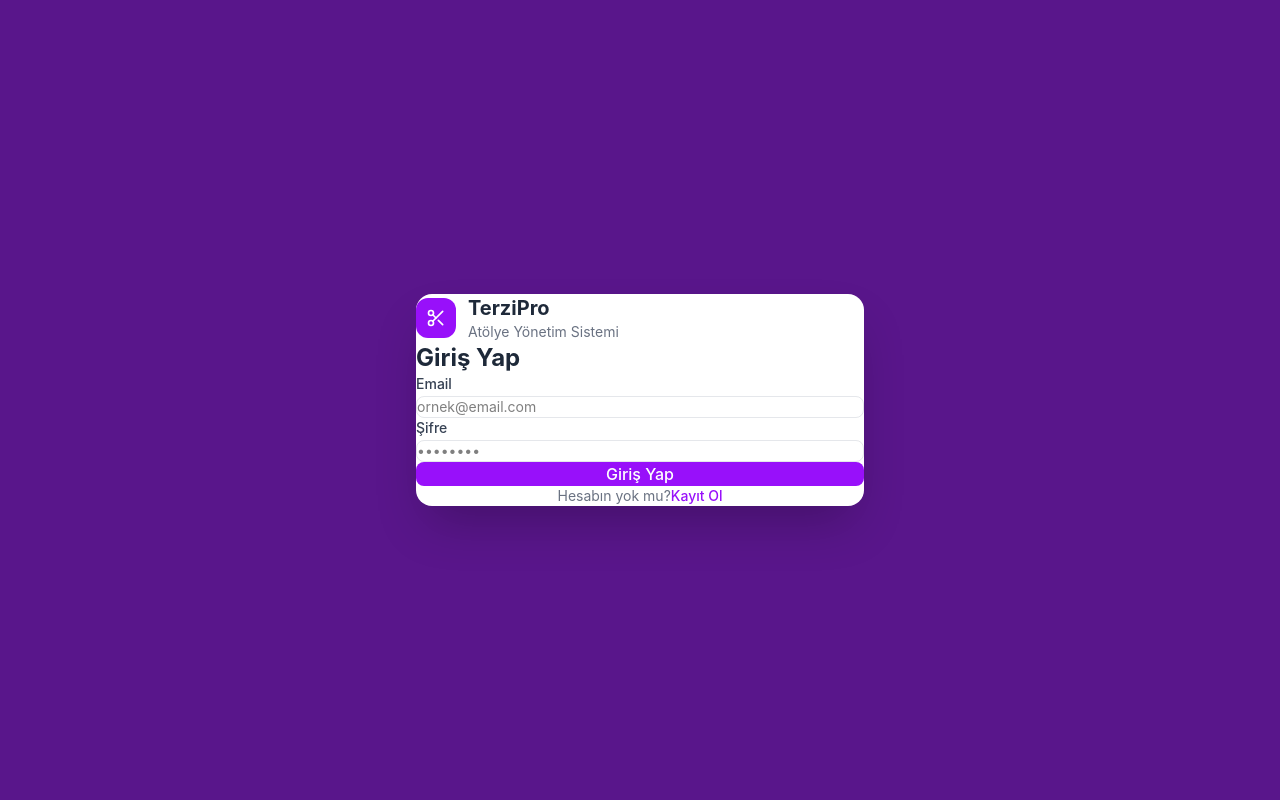
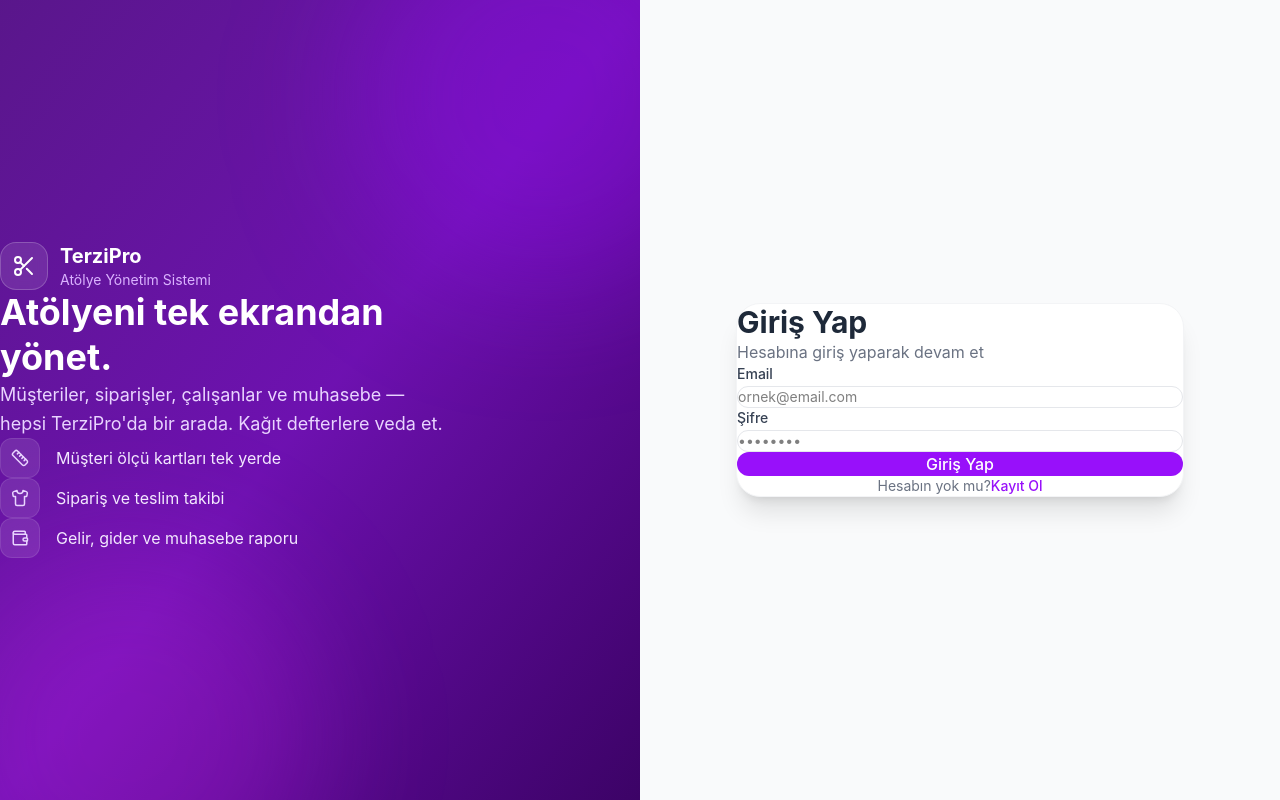
Before and after one commit to sila514/terzi_app, a React (Vite) app: page /login in a window 1280 px wide. Built offline with nearby package versions, Linux system fonts and the light colour scheme.

Commit message:
Login sayfasi yeniden tasarlandi - kucuk kutu yerine tam ekran split layout

```diff
--- a/src/pages/Login/Login.tsx
+++ b/src/pages/Login/Login.tsx
@@ -1,7 +1,7 @@
 import { useState } from 'react'
 import { useNavigate } from 'react-router-dom'
 import axios from 'axios'
-import { Scissors } from 'lucide-react'
+import { Scissors, Ruler, Shirt, Wallet } from 'lucide-react'
 
 export default function Login() {
   const navigate = useNavigate()
@@ -35,79 +35,130 @@ export default function Login() {
     }
   }
 
+  const features = [
+    { icon: Ruler, text: 'Müşteri ölçü kartları tek yerde' },
+    { icon: Shirt, text: 'Sipariş ve teslim takibi' },
+    { icon: Wallet, text: 'Gelir, gider ve muhasebe raporu' },
+  ]
+
   return (
-    <div className="min-h-screen bg-purple-900 flex items-center justify-center">
-      <div className="bg-white rounded-2xl p-8 w-full max-w-md shadow-2xl">
-        <div className="flex items-center gap-3 mb-8">
+    <div className="min-h-screen flex flex-col lg:flex-row">
+      {/* Sol Panel - Marka Tanıtımı */}
+      <div className="relative lg:w-1/2 bg-gradient-to-br from-purple-900 via-purple-800 to-purple-950 text-white flex flex-col justify-center px-8 sm:px-14 lg:px-20 py-16 lg:py-0 overflow-hidden">
+        <div className="absolute -top-24 -right-24 w-96 h-96 bg-purple-600/30 rounded-full blur-3xl" />
+        <div className="absolute -bottom-32 -left-16 w-96 h-96 bg-fuchsia-500/20 rounded-full blur-3xl" />
+
+        <div className="relative max-w-md mx-auto lg:mx-0">
+          <div className="flex items-center gap-3 mb-10">
+            <div className="w-12 h-12 bg-white/10 backdrop-blur rounded-2xl flex items-center justify-center border border-white/20">
+              <Scissors size={24} className="text-white" />
+            </div>
+            <div>
+              <p className="font-bold text-xl">TerziPro</p>
+              <p className="text-sm text-purple-300">Atölye Yönetim Sistemi</p>
+            </div>
+          </div>
+
+          <h1 className="text-3xl sm:text-4xl font-bold leading-tight mb-5">
+            Atölyeni tek ekrandan yönet.
+          </h1>
+          <p className="text-purple-200 text-base sm:text-lg mb-12 leading-relaxed">
+            Müşteriler, siparişler, çalışanlar ve muhasebe — hepsi TerziPro'da bir arada.
+            Kağıt defterlere veda et.
+          </p>
+
+          <div className="space-y-5">
+            {features.map(({ icon: Icon, text }) => (
+              <div key={text} className="flex items-center gap-4">
+                <div className="w-10 h-10 shrink-0 bg-white/10 rounded-xl flex items-center justify-center border border-white/10">
+                  <Icon size={18} className="text-purple-200" />
+                </div>
+                <p className="text-purple-100 text-sm sm:text-base">{text}</p>
+              </div>
+            ))}
+          </div>
+        </div>
+      </div>
+
+      {/* Sağ Panel - Form */}
+      <div className="lg:w-1/2 bg-gray-50 flex items-center justify-center px-6 sm:px-12 py-16">
+        <div className="w-full max-w-md">
+          <div className="lg:hidden flex items-center gap-3 mb-8 justify-center">
             <div className="w-10 h-10 bg-purple-600 rounded-xl flex items-center justify-center">
               <Scissors size={20} className="text-white" />
             </div>
             <div>
-            <h1 className="text-xl font-bold text-gray-800">TerziPro</h1>
-            <p className="text-sm text-gray-500">Atölye Yönetim Sistemi</p>
+              <p className="font-bold text-gray-800">TerziPro</p>
+              <p className="text-xs text-gray-500">Atölye Yönetim Sistemi</p>
             </div>
           </div>
 
-        <h2 className="text-2xl font-bold text-gray-800 mb-6">
+          <div className="bg-white rounded-3xl p-8 sm:p-10 shadow-xl border border-gray-100">
+            <h2 className="text-2xl sm:text-3xl font-bold text-gray-800 mb-2">
               {isRegister ? 'Kayıt Ol' : 'Giriş Yap'}
             </h2>
+            <p className="text-gray-500 mb-8">
+              {isRegister ? 'Atölyen için yeni bir hesap oluştur' : 'Hesabına giriş yaparak devam et'}
+            </p>
 
             {error && (
-          <div className="bg-red-50 text-red-600 p-3 rounded-lg mb-4 text-sm">{error}</div>
+              <div className="bg-red-50 text-red-600 p-4 rounded-xl mb-6 text-sm">{error}</div>
             )}
 
-        <div className="space-y-4">
+            <div className="space-y-5">
               {isRegister && (
                 <div>
-              <label className="block text-sm font-medium text-gray-700 mb-1">Ad Soyad</label>
+                  <label className="block text-sm font-medium text-gray-700 mb-1.5">Ad Soyad</label>
                   <input
                     value={name}
                     onChange={e => setName(e.target.value)}
-                className="w-full border border-gray-200 rounded-lg px-4 py-2.5 text-sm focus:outline-none focus:ring-2 focus:ring-purple-500"
+                    className="w-full border border-gray-200 rounded-xl px-4 py-3.5 text-sm focus:outline-none focus:ring-2 focus:ring-purple-500"
                     placeholder="Ad Soyad"
                   />
                 </div>
               )}
               <div>
-            <label className="block text-sm font-medium text-gray-700 mb-1">Email</label>
+                <label className="block text-sm font-medium text-gray-700 mb-1.5">Email</label>
                 <input
                   type="email"
                   value={email}
                   onChange={e => setEmail(e.target.value)}
-              className="w-full border border-gray-200 rounded-lg px-4 py-2.5 text-sm focus:outline-none focus:ring-2 focus:ring-purple-500"
+                  className="w-full border border-gray-200 rounded-xl px-4 py-3.5 text-sm focus:outline-none focus:ring-2 focus:ring-purple-500"
                   placeholder="ornek@email.com"
                 />
               </div>
               <div>
-            <label className="block text-sm font-medium text-gray-700 mb-1">Şifre</label>
+                <label className="block text-sm font-medium text-gray-700 mb-1.5">Şifre</label>
                 <input
                   type="password"
                   value={password}
                   onChange={e => setPassword(e.target.value)}
                   onKeyDown={e => e.key === 'Enter' && handleSubmit()}
-              className="w-full border border-gray-200 rounded-lg px-4 py-2.5 text-sm focus:outline-none focus:ring-2 focus:ring-purple-500"
+                  className="w-full border border-gray-200 rounded-xl px-4 py-3.5 text-sm focus:outline-none focus:ring-2 focus:ring-purple-500"
                   placeholder="••••••••"
                 />
               </div>
               <button
                 onClick={handleSubmit}
                 disabled={loading}
-            className="w-full bg-purple-600 hover:bg-purple-700 text-white font-medium py-2.5 rounded-lg transition-all disabled:opacity-50"
+                className="w-full bg-purple-600 hover:bg-purple-700 text-white font-medium py-3.5 rounded-xl transition-all disabled:opacity-50 text-base"
               >
                 {loading ? 'Bekleyin...' : isRegister ? 'Kayıt Ol' : 'Giriş Yap'}
               </button>
             </div>
 
-        <p className="text-center text-sm text-gray-500 mt-6">
+            <p className="text-center text-sm text-gray-500 mt-8">
               {isRegister ? 'Zaten hesabın var mı?' : 'Hesabın yok mu?'}
               <button
                 onClick={() => { setIsRegister(!isRegister); setError('') }}
-            className="text-purple-600 font-medium ml-1 hover:underline"
+                className="text-purple-600 font-medium ml-1.5 hover:underline"
               >
                 {isRegister ? 'Giriş Yap' : 'Kayıt Ol'}
               </button>
             </p>
           </div>
         </div>
+      </div>
+    </div>
   )
 }
```
Lines whose indentation alone changed are shown as unchanged.
